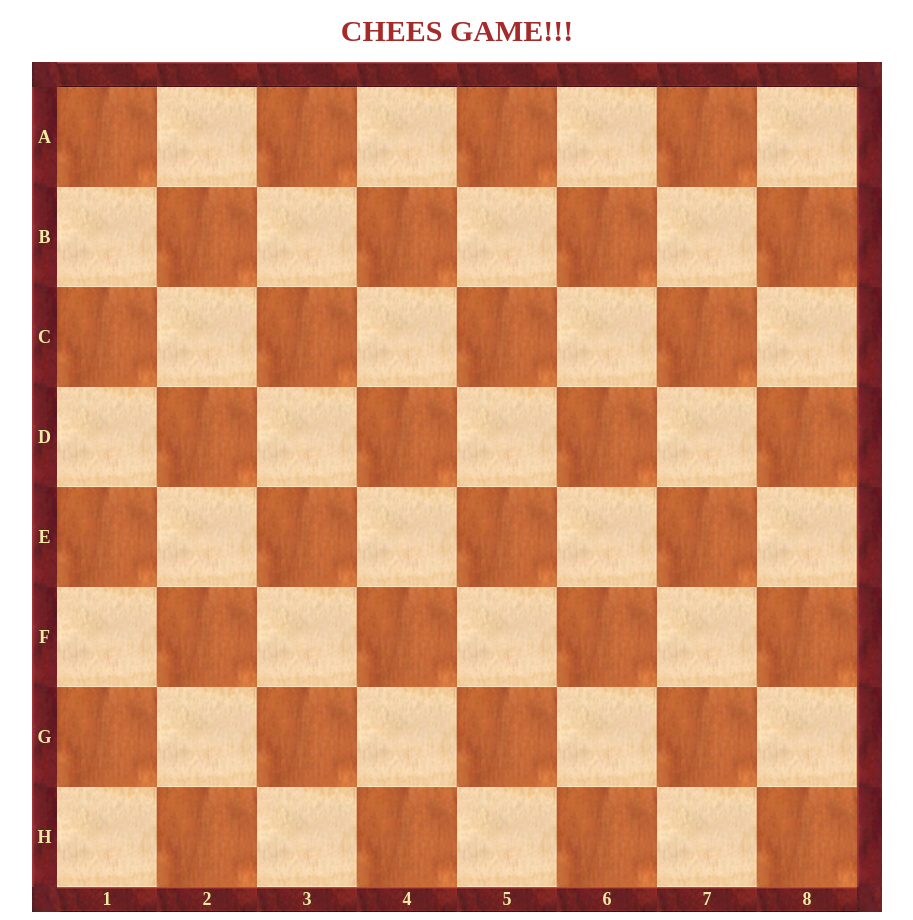
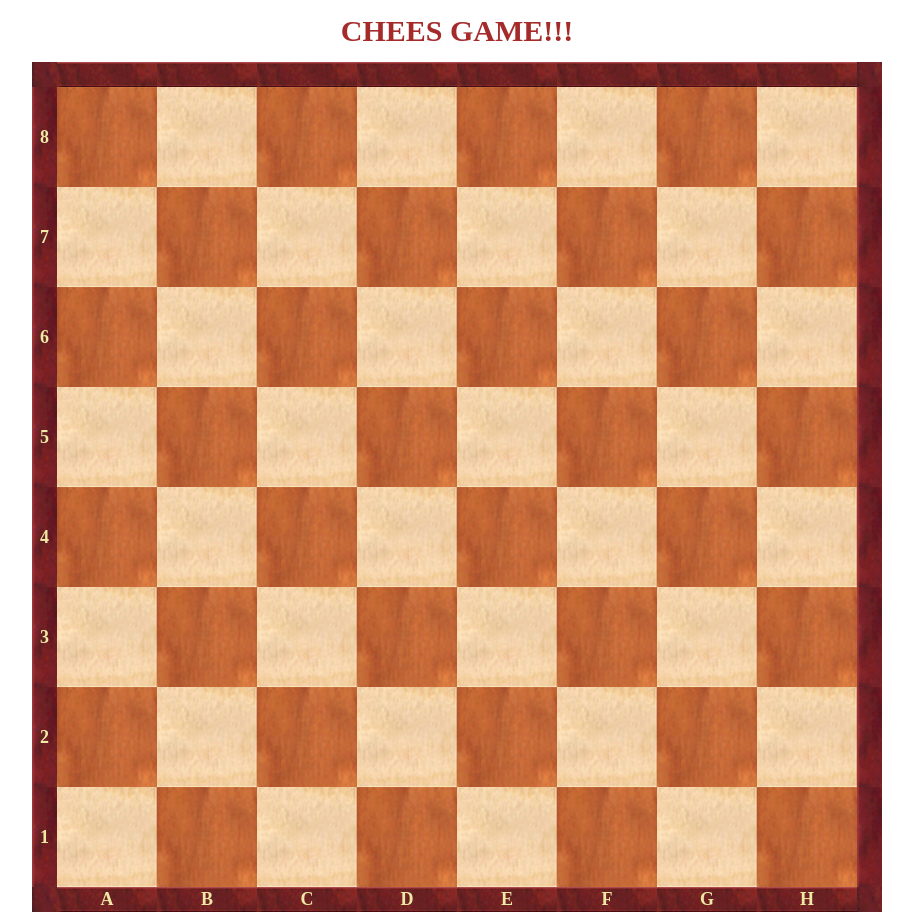
Before and after one commit to Djarid89/chees, an Angular app: page / in a window 1280 px wide. Shown: the whole page, without its empty margins (183-1096 px from the left). Built offline with nearby package versions, Linux system fonts and the light colour scheme.

Commit message:
Lettere/numeri riordinati

```diff
--- a/src/app/components/chessboard/chessboard.component.html
+++ b/src/app/components/chessboard/chessboard.component.html
@@ -1,7 +1,7 @@
 
 <horizontal-bar></horizontal-bar>
 <div class="flex-container">
-  <vertical-bar [barItems]="['A','B','C','D','E','F','G','H']"></vertical-bar>
+  <vertical-bar [barItems]="['8','7','6','5','4','3','2','1']"></vertical-bar>
   <div>
     <div class="row" *ngFor="let row of cheesboardDim">
       <div [ngClass]="getCellClass(row, cell)" *ngFor="let cell of cheesboardDim"></div>
@@ -9,4 +9,4 @@
   </div>
   <vertical-bar></vertical-bar>
 </div>
-<horizontal-bar [barItems]="['1','2','3','4','5','6','7','8']"></horizontal-bar>
+<horizontal-bar [barItems]="['A','B','C','D','E','F','G','H']"></horizontal-bar>
```
